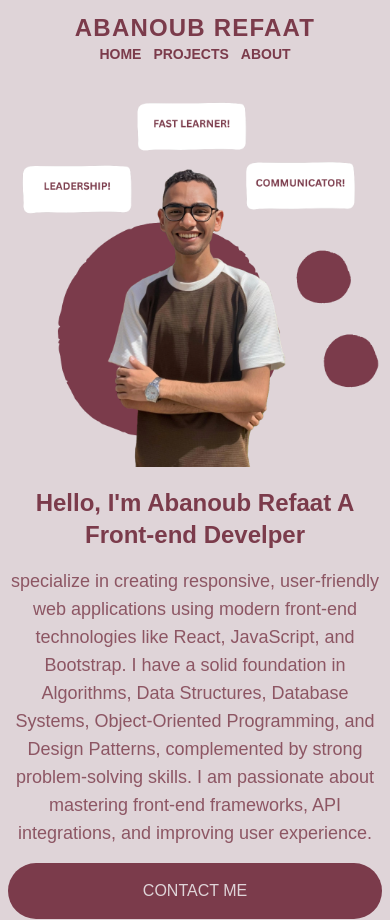
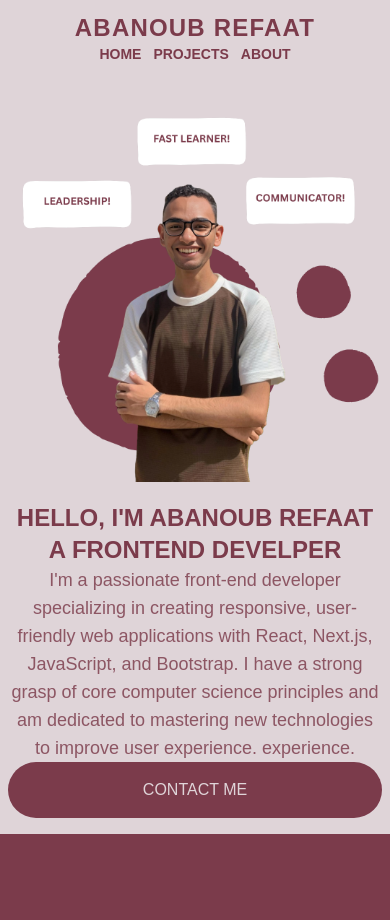
Before and after one commit to abanoub-refaat/portfolio, a Next.js app: page / in a window 390 px wide. After the commit the page ends 844 px from the top, so only its background shows below. Built offline with nearby package versions, Linux system fonts and the light colour scheme.

Commit message:
feat: enhance HeroSection content and improve Navbar styling for better responsiveness

```diff
--- a/components/HeroSection.tsx
+++ b/components/HeroSection.tsx
@@ -4,19 +4,17 @@ import ButtonSolidLight from "@/components/UI/ButtonSolidLight";
 
 const HeroSection = () => {
   return (
-    <section className="flex flex-col-reverse text-center justify-center lg:text-start lg:flex-row sm:px-6 md:px-8 items-center bg-[#DFD4D8] gap-5 min-h-screen lg:h-screen">
-      <div className="hero-text flex flex-col gap-4 px-2 md:px-4 w-full lg:w-[46%]">
-        <h1 className="font-extrabold text-2xl sm:text-3xl md:text-4xl lg:text-5xl xl:text-7xl w-full lg:w-[95%] text-[#7B3B4b]">
-          Hello, I&apos;m Abanoub Refaat A Front-end Develper
+    <section className="flex flex-col-reverse text-center justify-center lg:text-start lg:flex-row py-4 sm:px-6 md:px-8 items-center bg-[#DFD4D8] gap-5 lg:h-screen lg:rounded-bl-3xl lg:rounded-br-3xl">
+      <div className="hero-text flex flex-col gap-4cpy-4 px-2 md:px-4 w-full lg:w-[46%]">
+        <h1 className="font-extrabold uppercase text-2xl sm:text-3xl md:text-4xl lg:text-5xl xl:text-7xl w-full lg:w-[95%] text-[#7B3B4b]">
+          Hello, I&apos;m Abanoub Refaat A Frontend Develper
         </h1>
-        <p className="w-full flex justify-center items-center  lg:w-[85%] xl:w-[75%] text-lg sm:text-xl md:text-2xl text-[#7b3b4bd3]">
-          specialize in creating responsive, user-friendly web applications
-          using modern front-end technologies like React, JavaScript, and
-          Bootstrap. I have a solid foundation in Algorithms, Data Structures,
-          Database Systems, Object-Oriented Programming, and Design Patterns,
-          complemented by strong problem-solving skills. I am passionate about
-          mastering front-end frameworks, API integrations, and improving user
-          experience.
+        <p className="w-full flex justify-center items-center  lg:w-[90%] xl:w-[80%] text-lg sm:text-xl md:text-2xl text-[#7b3b4bd3]">
+          I&apos;m a passionate front-end developer specializing in creating
+          responsive, user-friendly web applications with React, Next.js,
+          JavaScript, and Bootstrap. I have a strong grasp of core computer
+          science principles and am dedicated to mastering new technologies to
+          improve user experience. experience.
         </p>
         <ButtonSolidLight
           title="Contact Me"
--- a/components/Navbar.tsx
+++ b/components/Navbar.tsx
@@ -28,7 +28,7 @@ const Navbar = () => {
 
   return (
     <nav
-      className={` md:fixed w-full flex flex-col lg:flex-row justify-between transition-colors duration-300 items-center px-4 md:px-8 py-3 ${
+      className={` md:fixed w-full flex flex-col lg:flex-row justify-between transition-colors duration-300 items-center px-4 md:px-8 py-3 lg:rounded-bl-3xl lg:rounded-br-3xl ${
         background
           ? "bg-[#DFD4D8] md:bg-[#7B3B4b]"
           : "bg-[#DFD4D8] md:bg-transparent"
```
